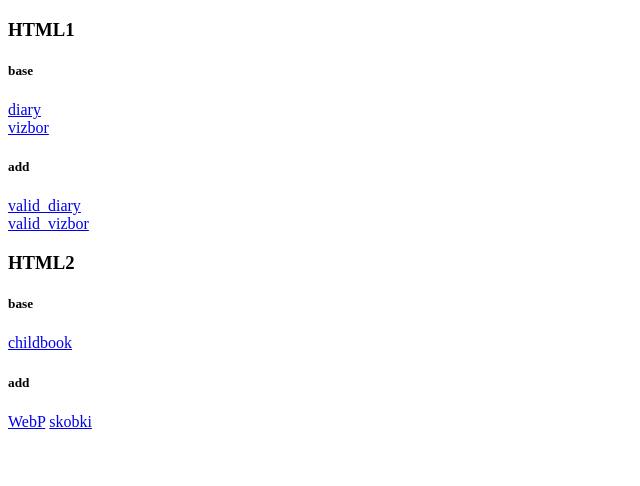
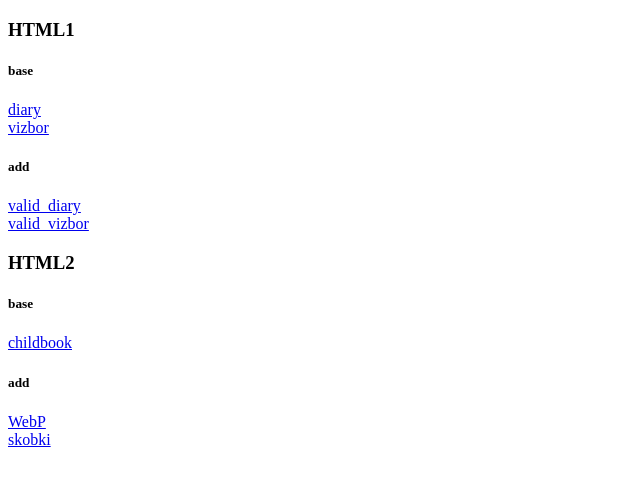
Before and after one commit to OlMr3/OlgaMryazeva, a plain HTML site: page index.html in a window 1280 px wide. Shown: the whole page, without its empty margins (0-640 px from the left). Drawn offline with Linux system fonts and the light colour scheme.

Commit message:
change2html

```diff
--- a/index.html
+++ b/index.html
@@ -18,7 +18,7 @@
     <h5>base</h5>
     <a href="home/HTML2/base/childbook.html">childbook</a>
     <h5>add</h5>
-    <a href="home/HTML2/add/webp.html">WebP</a>
+    <a href="home/HTML2/add/webp.html">WebP</a><br>
     <a href="home/HTML2/add/skobki.html">skobki</a>
 </body>
 </html>
```
